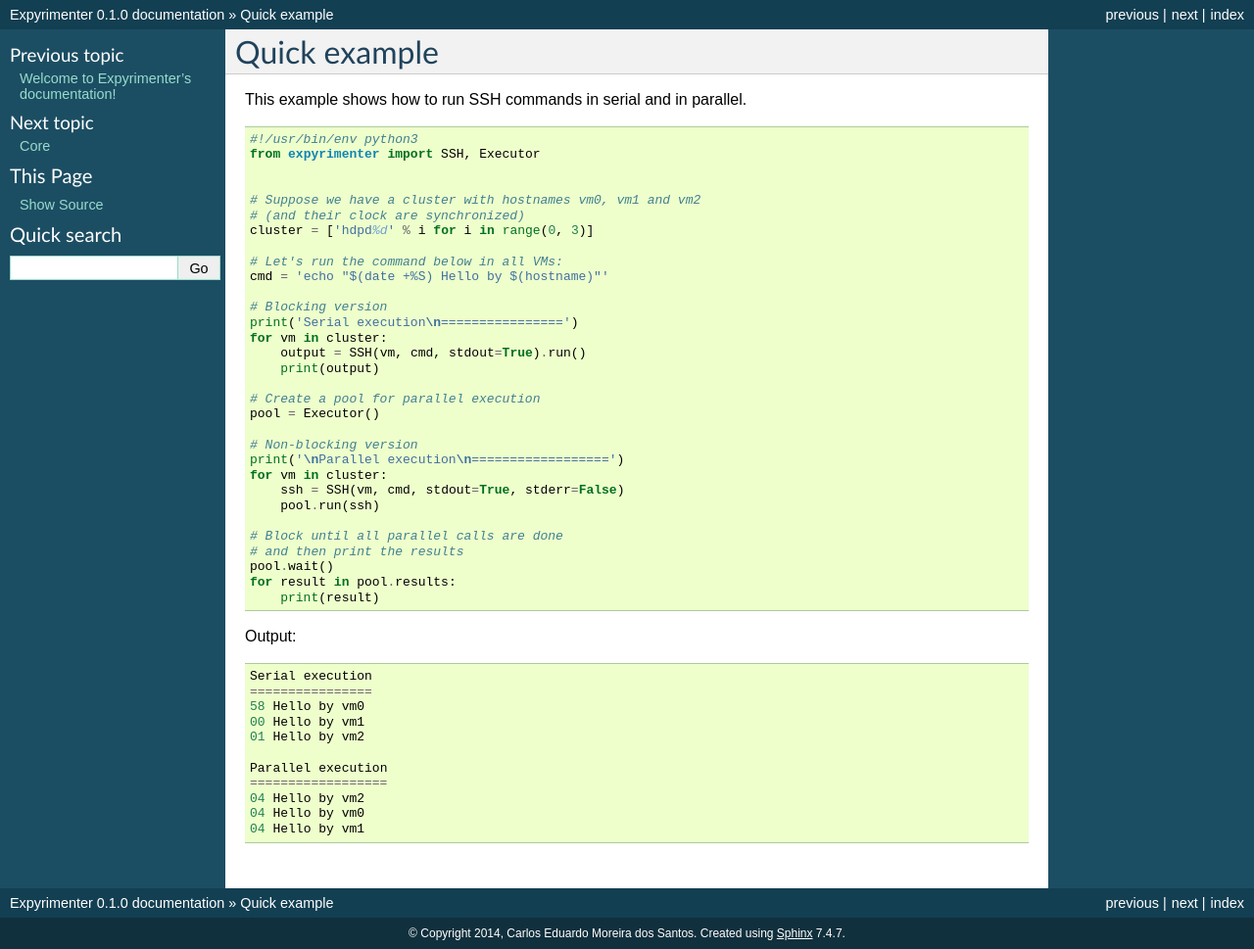
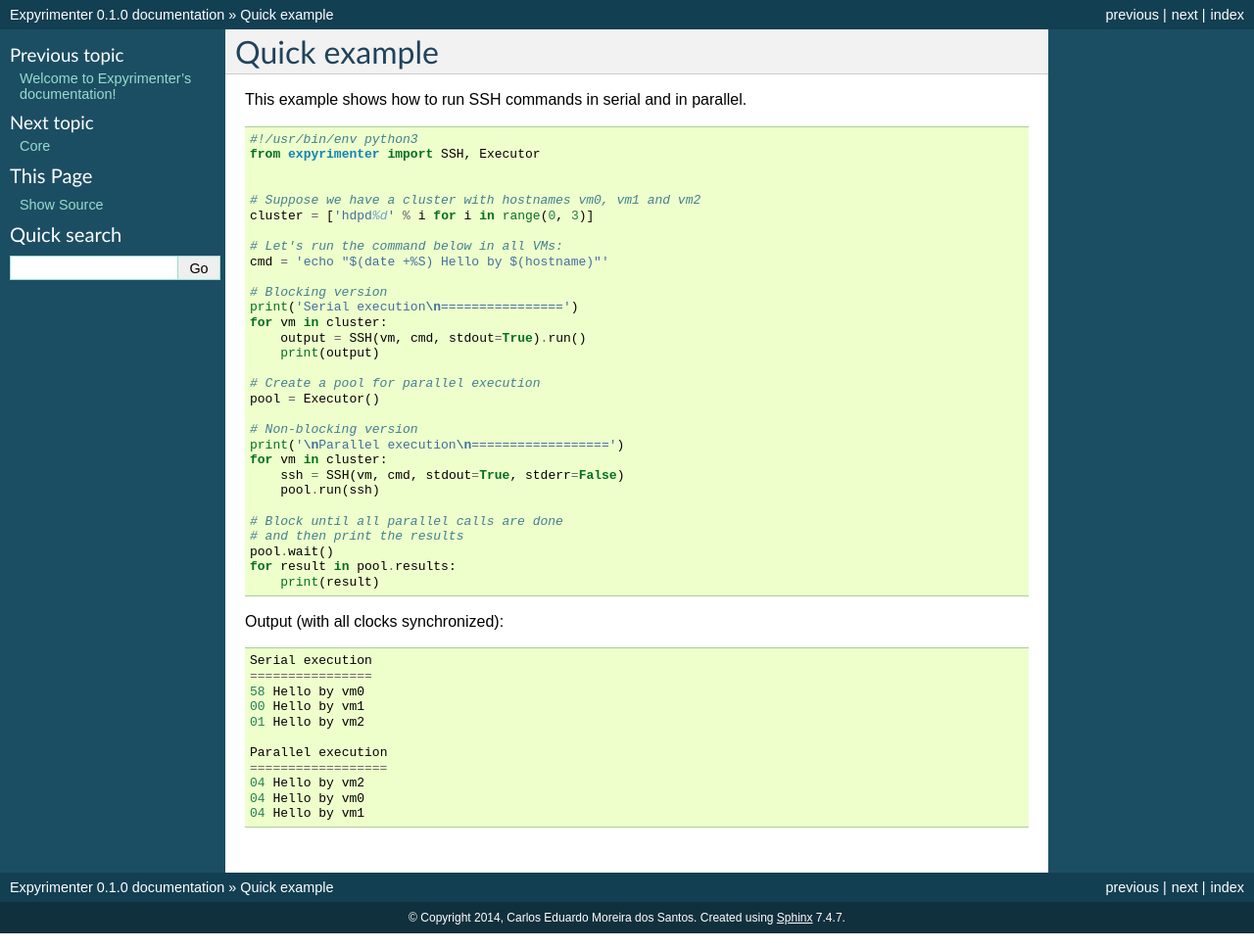
Before and after one commit to cemsbr/expyrimenter-hadoop, a Sphinx documentation site: the page built from docs/quick_example.rst, in a window 1280 px wide. Shown: the whole page at 98% size. Built offline with Sphinx 7.4.7, drawn with Linux system fonts in a browser that asks for light colours.

Commit message:
Minor doc change

```diff
--- a/docs/quick_example.py
+++ b/docs/quick_example.py
@@ -3,7 +3,6 @@ from expyrimenter import SSH, Executor
 
 
 # Suppose we have a cluster with hostnames vm0, vm1 and vm2
-# (and their clock are synchronized)
 cluster = ['hdpd%d' % i for i in range(0, 3)]
 
 # Let's run the command below in all VMs:
--- a/docs/quick_example.rst
+++ b/docs/quick_example.rst
@@ -6,7 +6,7 @@ This example shows how to run SSH commands in serial and in parallel.
 .. literalinclude:: quick_example.py
    :language: python
 
-Output::
+Output (with all clocks synchronized)::
 
   Serial execution
   ================
```
Also changed, not shown: .travis.yml.
